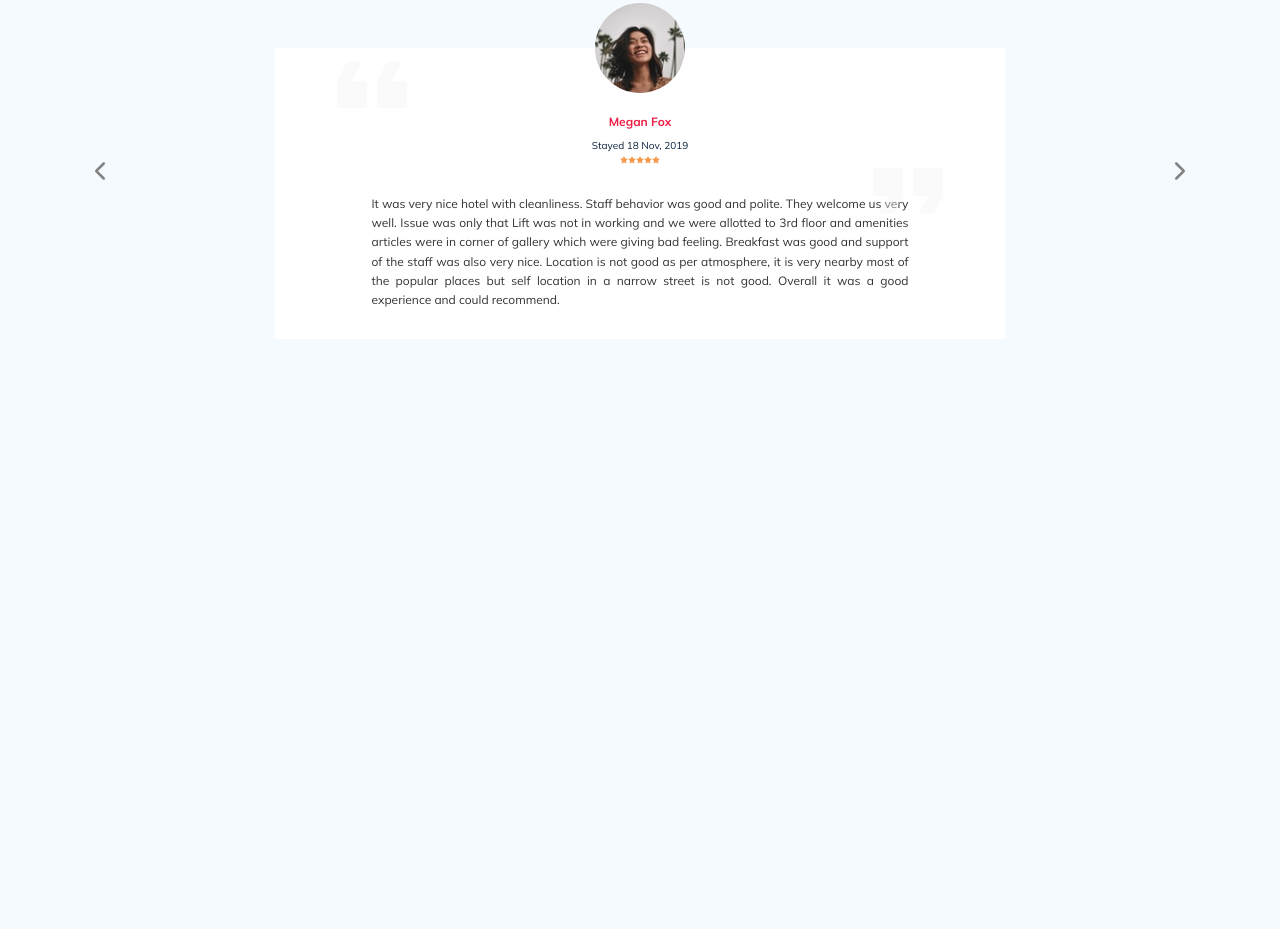
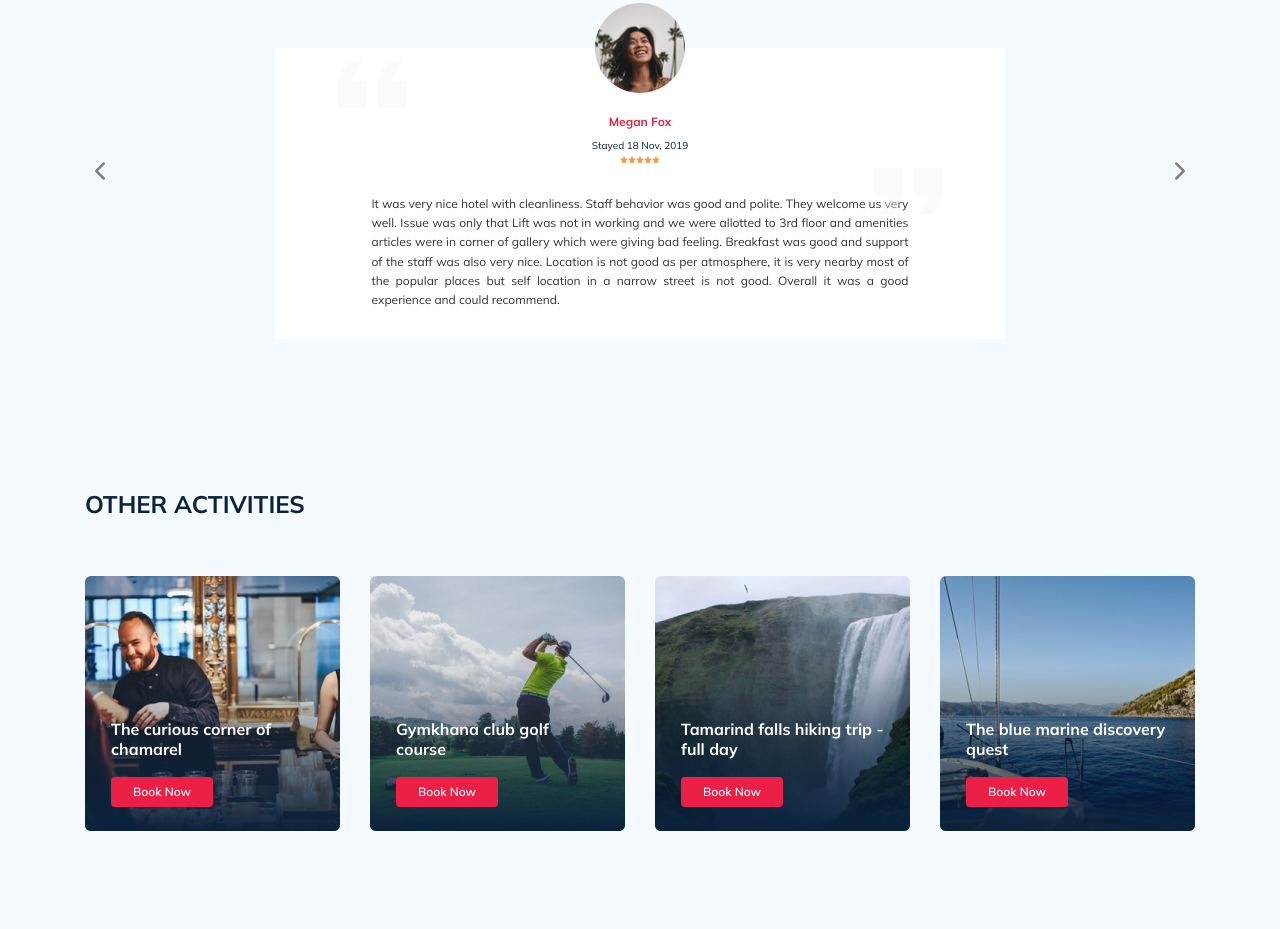
Before and after one commit to valderan/tour-plan, a plain HTML site: page index.html in a window 1280 px wide. Shown: the part 1362-2291 px from the top of the page. Before the commit the page ends 1771 px from the top, so only its background shows below. Drawn offline with nearby package versions, Linux system fonts and the light colour scheme.

Commit message:
create: add activities block with @media

```diff
--- a/index.html
+++ b/index.html
@@ -299,6 +299,48 @@
     </div>
     <!-- /.container -->
   </section>
+  <section class="activities">
+    <div class="container">
+      <h2 class="activities__title">Other Activities</h2>
+      <div class="activities-wrapper">
+        <div class="card activities__card">
+          <img src="/img/activity-1.jpg" alt="The curious corner
+          of chamarel" class="card__image">
+          <h3 class="card__title">The curious corner
+            of chamarel</h3>
+          <button class="card__button">Book Now</button>
+        </div>
+        <!-- /.card -->
+        <div class="card activities__card">
+          <img src="/img/activity-2.jpg" alt="Gymkhana club golf
+          course" class="card__image">
+          <h3 class="card__title">Gymkhana club golf
+            course</h3>
+          <button class="card__button">Book Now</button>
+        </div>
+        <!-- /.card -->
+        <div class="card activities__card">
+          <img src="/img/activity-3.jpg" alt="Tamarind falls hiking
+          trip - full day" class="card__image">
+          <h3 class="card__title">Tamarind falls hiking
+            trip - full day</h3>
+          <button class="card__button">Book Now</button>
+        </div>
+        <!-- /.card -->
+        <div class="card activities__card">
+          <img src="/img/activity-4.jpg" alt="The blue marine discovery
+          quest" class="card__image">
+          <h3 class="card__title">The blue marine discovery
+            quest</h3>
+          <button class="card__button">Book Now</button>
+        </div>
+        <!-- /.card -->
+      </div>
+      <!-- /.activities-wrapper -->
+    </div>
+    <!-- /.container -->
+  </section>
+  <!-- /.activities -->
   <!-- /.rewiews -->
   <script src="https://ajax.googleapis.com/ajax/libs/jquery/3.2.1/jquery.min.js"></script>
   <script src="public/swiper-bundle.min.js"></script>
--- a/sass/_media.sass
+++ b/sass/_media.sass
@@ -11,6 +11,10 @@
         min-height: 100%
         min-width: 100%
         object-fit: cover
+
+  .card
+    width: 230px
+    height: 255px
 
 @media (max-width: 992px)
   .container, .newsletter-wrapper
@@ -59,6 +63,16 @@
     &-slider
       &__item
         max-width: 580px
+
+  .activities
+    &-wrapper
+      flex-wrap: wrap
+
+    &__card
+      margin-bottom: 20px
+
+  .card
+    width: 340px
 
 @media (max-width: 768px)
   .container
@@ -163,6 +177,14 @@
       font-size: 30px
       line-height: 38px
 
+  .activities
+    padding-top: 40px
+    padding-bottom: 60px
+
+  .card
+    width: 49%
+    height: 255px
+
 @media ( max-width: 576px )
   .logo
     width: 99px
@@ -195,3 +217,12 @@
     &__title
       font-size: 18px
       line-height: 23px
+
+  .activities
+    &__title
+      font-weight: bold
+      font-size: 18px
+      line-height: 23px
+
+  .card
+    width: 100%
--- /dev/null
+++ b/sass/blocks/_activities.sass
@@ -0,0 +1,68 @@
+.activities
+  padding: 60px 0 98px 0
+  font-family: Mulish
+  font-style: normal
+
+  &__title
+    font-weight: bold
+    font-size: 24px
+    line-height: 30px
+    text-transform: uppercase
+    color: $dark
+    margin-bottom: 57px
+
+  &-wrapper
+    display: flex
+    justify-content: space-between
+
+.card
+  display: flex
+  flex-direction: column
+  align-items: flex-start
+  padding: 24px 26px
+  position: relative
+  width: 255px
+  height: 255px
+  border-radius: 6px
+  overflow: hidden
+  &::before
+    content: ''
+    position: absolute
+    left: 0
+    right: 0
+    top: 0
+    bottom: 0
+    z-index: -1
+    background: linear-gradient(179.83deg, rgba(196, 196, 196, 0) 35.34%, #0A223D 99.85%)
+
+  &__image
+    position: absolute
+    left: 0
+    right: 0
+    top: 0
+    bottom: 0
+    width: 100%
+    height: 100%
+    object-fit: cover
+    z-index: -2
+
+  &__title
+    margin-top: auto
+    margin-bottom: 18px
+    font-weight: bold
+    font-size: 16px
+    line-height: 20px
+    color: $light
+
+  &__button
+    font-weight: 600
+    font-size: 12px
+    line-height: 16px
+    color: $light
+    padding: 7px 22px
+    background-color: $primary
+    border: none
+    cursor: pointer
+    text-overflow: clip
+    border-radius: 4px
+    outline: none
--- a/sass/blocks/_newsletter.sass
+++ b/sass/blocks/_newsletter.sass
@@ -83,3 +83,4 @@
     color: $light
     cursor: pointer
     text-overflow: clip
+    outline: none
--- a/sass/style.sass
+++ b/sass/style.sass
@@ -26,5 +26,10 @@
 @import 'blocks/newsletter'
 //подключаем блок reviews
 @import 'blocks/reviews'
+//подключаем блок activities
+@import 'blocks/activities'
 // подключение стиля для адаптива
 @import 'media'
+
+.parallax-mirror
+  max-height: 300px !important
```
Also changed, not shown: css/style.css, img/activity-1.jpg (added), img/activity-2.jpg (added), img/activity-3.jpg (added), img/activity-4.jpg (added), 1 other file.
